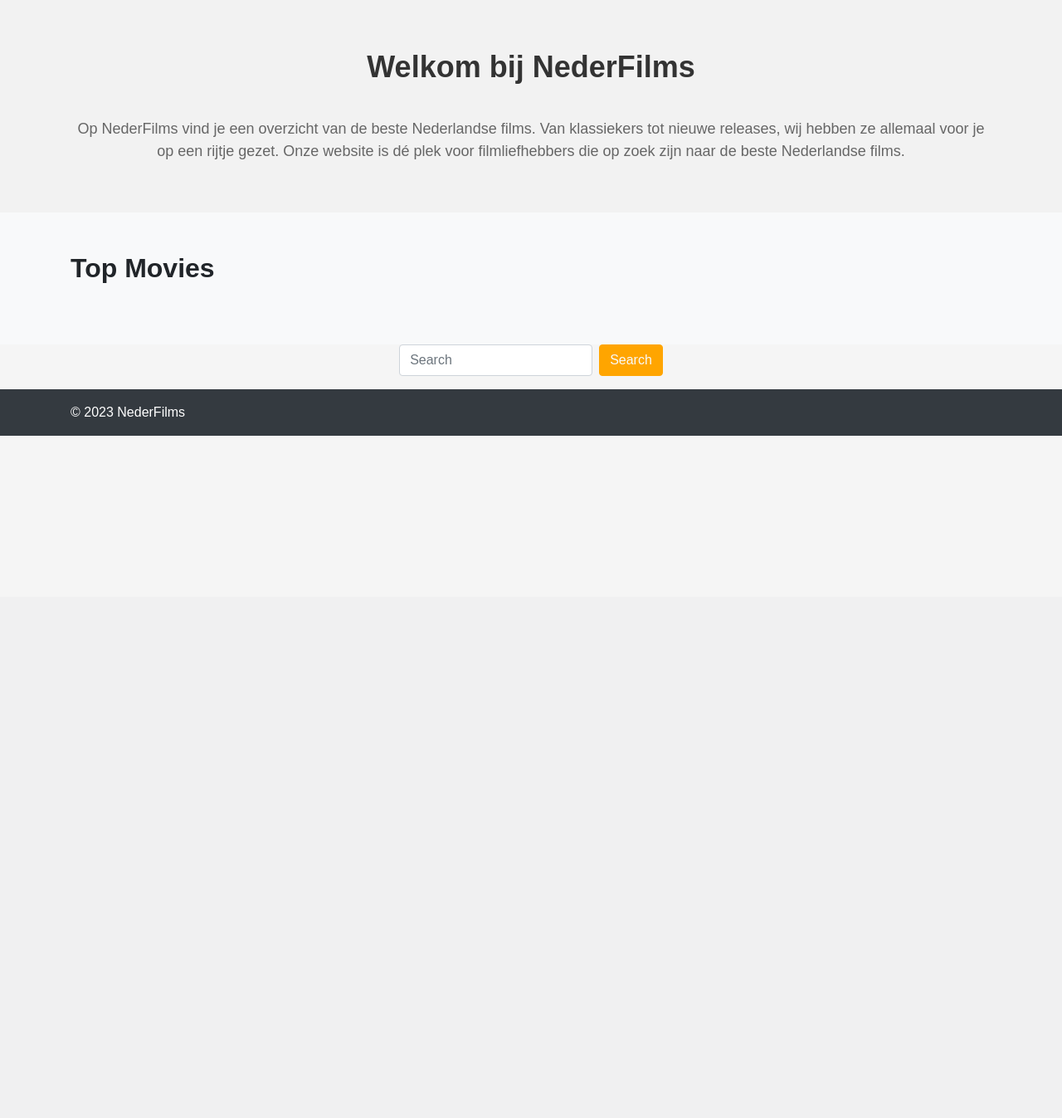
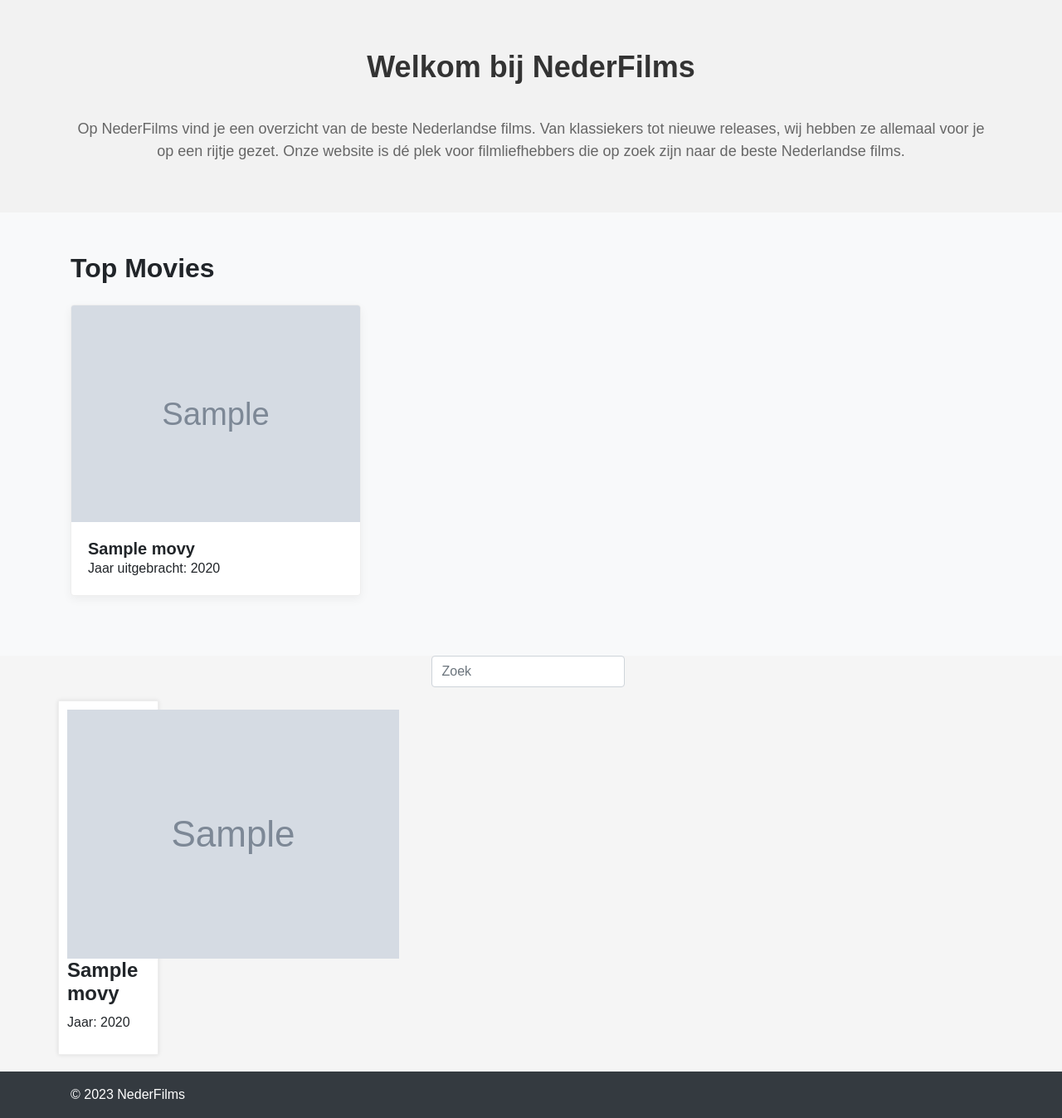
Before and after one commit to david24074/Films-RD, a Flask app: page / in a window 1280 px wide. Shown: the part 81-1428 px from the top of the page at 83% size. Before the commit the page ends 606 px from the top, so only its background shows below. Run offline with Flask 3, Linux system fonts and the light colour scheme; tables that the repository leaves empty hold one stand-in row (values such as "Sample post"); grey boxes marked "Sample" are stand-in pictures; some libraries are stand-ins or nearby versions.

Commit message:
Added movies to index

```diff
--- a/app.py
+++ b/app.py
@@ -6,7 +6,7 @@
 
 @app.route('/')
 def index():
-    return render_template('index.html', movies=[], current_user=current_user)
+    return render_template('index.html', movies=Movie.query.all(), current_user=current_user)
 
 @app.route("/login", methods=['GET', 'POST'])
 def login():
--- a/src/templates/index.html
+++ b/src/templates/index.html
@@ -57,19 +57,17 @@
       <div class="container">
         <h2 class="mb-4">Top Movies</h2>
         <div class="row">
-          {% for movie in movies[:3] %}
+          {% for movie in movies[::-1][:3] %}
           <div class="col-md-4 mb-4">
             <div class="card">
-              <img src="https://via.placeholder.com/300x450" alt="Movie Poster" class="card-img-top">
+              <img src="{{ movie['posterurl'] }}" alt="Movie Poster" class="card-img-top">
               <div class="card-body">
-                <h5 class="card-title mb-0">{{ movie[1] }}</h5>
-                <p class="card-text">Director: {{ movie[2] }}</p>
-                <p class="card-text">Year released: {{ movie[3] }}</p>
+                <h5 class="card-title mb-0">{{ movie['title'] }}</h5>
+                <p class="card-text">Jaar uitgebracht: {{ movie['year_released'] }}</p>
               </div>
             </div>
           </div>
           {% endfor %}
-
         </div>
       </div>
     </section>
@@ -78,8 +76,7 @@
       <div class="row">
         <div class="col-md-12 bg-secondary">
           <form class="form-inline mt-2 mt-md-0">
-            <input class="form-control mr-sm-2" type="text" placeholder="Search" aria-label="Search" id="searchInput">
-            <button class="btn btn-outline-light my-2 my-sm-0" type="button" onclick="searchMovies()">Search</button>
+            <input class="form-control mr-sm-2" type="text" placeholder="Zoek" aria-label="Zoek" id="searchInput">
           </form>
         </div>
       </div>
@@ -88,14 +85,13 @@
           {% for movie in movies %}
           <div class="col-md-4">
             <div class="movie">
-              <img src="https://via.placeholder.com/150x225" alt="Movie poster">
-              <h4 class="title">{{ movie[1] }}</h4>
-              <p>Year: {{ movie[3] }}</p>
+              <img src="{{ movie['posterurl'] }}" alt="Movie poster">
+              <h4 class="title">{{ movie['title'] }}</h4>
+              <p>Jaar: {{ movie['year_released'] }}</p>
             </div>
           </div>
           {% endfor %}
         </div>
-
       </div>
     </div>
 
```
